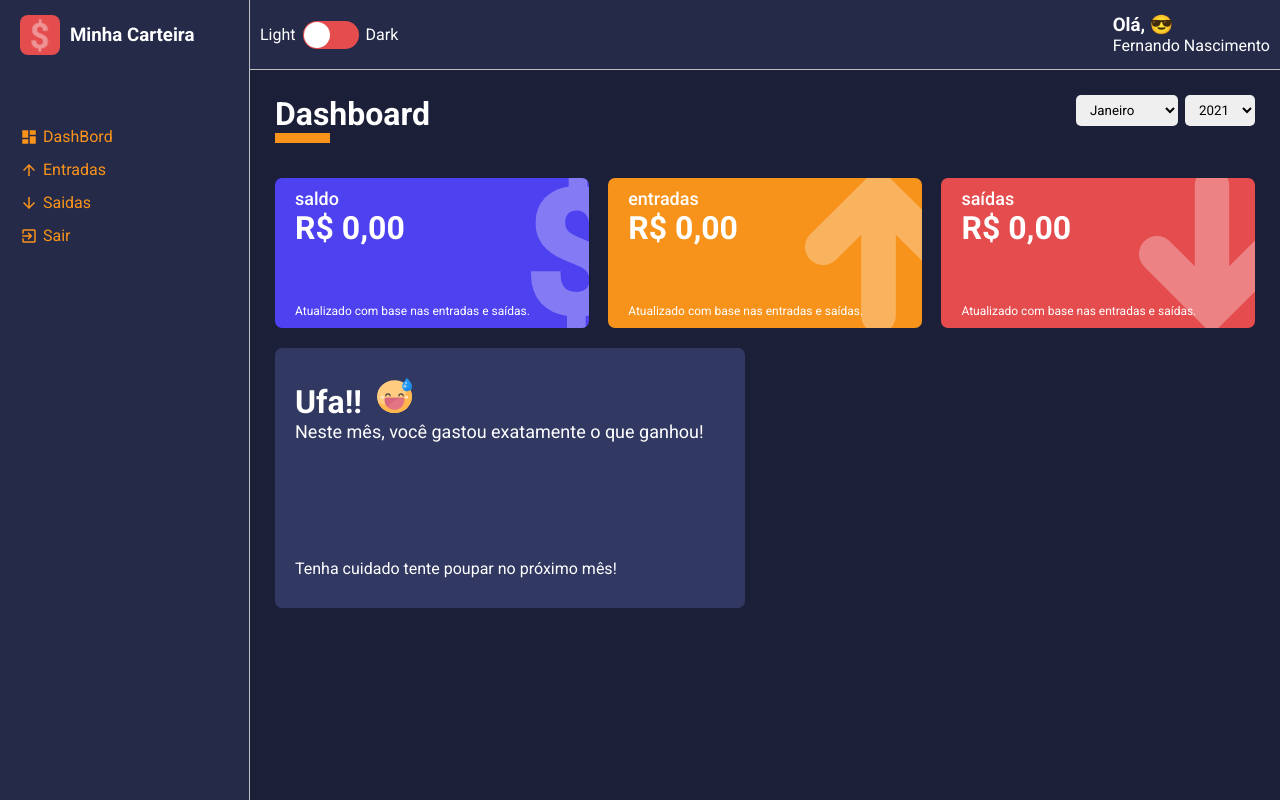
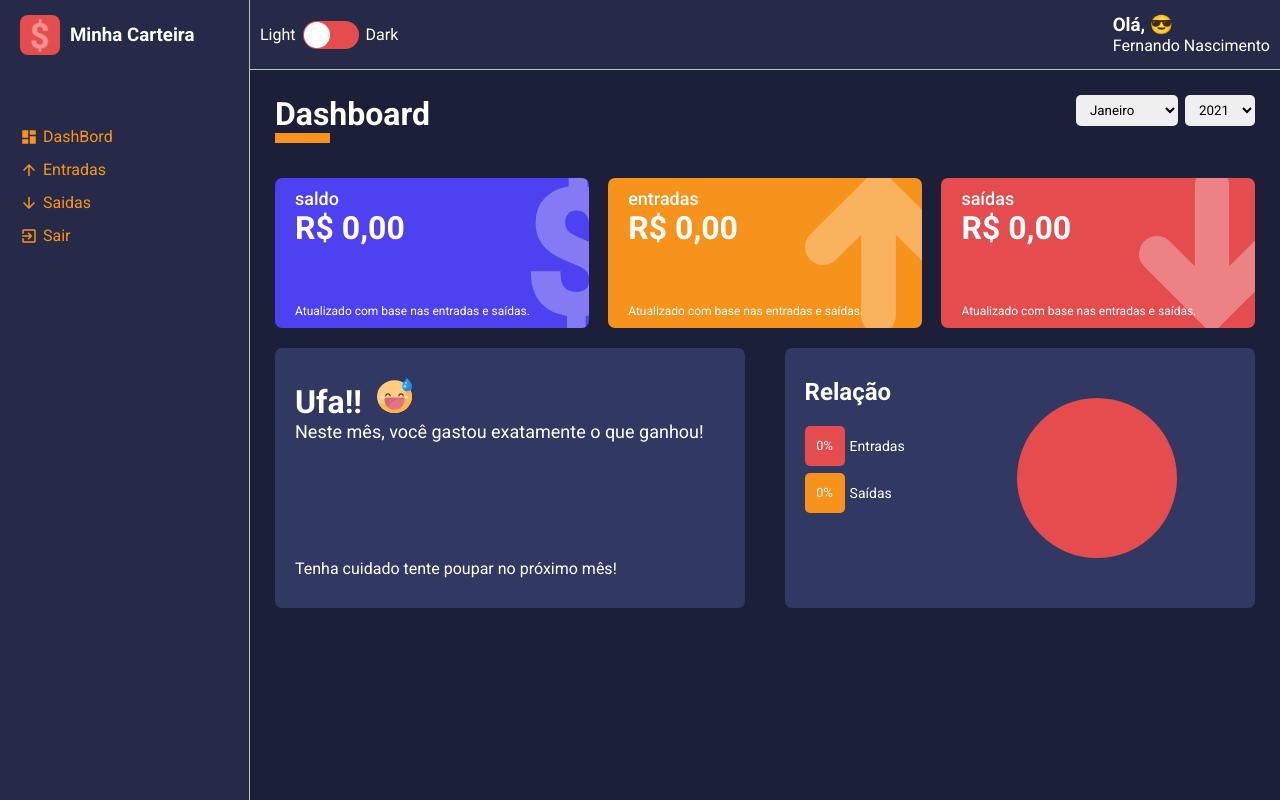
Before and after one commit to fernandonas/despesas, a React (Create React App) app: page /dashboard in a window 1280 px wide. Built offline with nearby package versions, Linux system fonts and the light colour scheme.

Commit message:
Adicionado porcentagem

```diff
--- /dev/null
+++ b/src/Components/BalanceGrafic/index.tsx
@@ -0,0 +1,37 @@
+import React from 'react';
+import { Container, SideLeft, SideRight, Legend, LegendContainer, Pizza } from './styles';
+
+interface IBalanceGraficProps {
+    data: {
+        name: string;
+        value: number;
+        percent: number;
+        color: string;
+    }[]
+}
+
+const BalanceGrafic: React.FC<IBalanceGraficProps> = ({ data }) => {
+    return (
+        <Container>
+            <SideLeft>
+                <h2>Relação</h2>
+                <LegendContainer>
+                    {
+                        data.map((indicator, index) => (
+                            <Legend key={index} color={indicator.color}>
+                                <div>{indicator.percent}</div>
+                                <span>{indicator.name}</span>
+                            </Legend>
+
+                        ))
+                    }
+                </LegendContainer>
+            </SideLeft>
+            <SideRight>
+                <Pizza />
+            </SideRight>
+        </Container>
+    )
+}
+
+export default BalanceGrafic;
--- /dev/null
+++ b/src/Components/BalanceGrafic/styles.ts
@@ -0,0 +1,84 @@
+import styled from 'styled-components'
+
+interface ILegendProps {
+    color: string;
+}
+
+export const Container = styled.div`
+    background-color: ${props => props.theme.colors.tertiary};
+    width: 48%;
+    height: 260px;
+    border-radius: 7px;
+    margin: 10px 0px;
+    display: flex;
+`;
+
+export const SideLeft = styled.aside`
+    padding: 30px 20px;
+
+    > h2 {
+        margin-bottom: 20px;
+    }
+
+
+`;
+
+export const SideRight = styled.main`
+    display: flex;
+    width: 100%;
+    justify-content: center;
+    align-items: center;
+`;
+
+export const Pizza = styled.div`
+    width: 160px;
+    height: 160px;
+    border-radius: 100%;
+    background-color: ${props => props.theme.colors.warning};
+`;
+
+export const Legend = styled.li<ILegendProps>`
+    display: flex;
+    align-items: center;
+    margin-bottom: 7px;
+    font-size: 14px;
+
+    > div {
+       background-color: ${props => props.color};
+       width:40px;
+       height: 40px;
+       font-size: 0.8rem;
+       border-radius: 5px;
+       line-height: 40px;
+       text-align: center;
+    }
+
+    > div:after {
+        content: '%'
+    }
+
+    > span {
+        margin-left: 5px;
+    }
+
+`;
+
+export const LegendContainer = styled.ul`
+    list-style: none;
+    max-height: 170px;
+    padding-right: 15px;
+    overflow-y: scroll;
+
+    ::-webkit-scrollbar {
+        width: 10px;
+    }
+    ::-webkit-scrollbar-thumb {
+        background-color: ${props => props.theme.colors.secondary};
+        border-radius: 10px;
+        border: 1px solid gray
+    }
+    ::-webkit-scrollbar-track {
+        background-color: ${props => props.theme.colors.tertiary};
+    }
+
+`;
--- a/src/Components/Content/styles.ts
+++ b/src/Components/Content/styles.ts
@@ -7,16 +7,20 @@ background-color: ${props => props.theme.colors.primary};
 padding: 25px;
 height: calc(100vh - 70px);
 overflow-y: scroll;
+min-width: 1000px;
 
 ::-webkit-scrollbar {
     width: 10px;
 }
+
 ::-webkit-scrollbar-thumb {
     background-color: ${props => props.theme.colors.secondary};
     border-radius: 10px;
     border: 1px solid gray
 }
+
 ::-webkit-scrollbar-track {
     background-color: ${props => props.theme.colors.tertiary};
 }
+
 `;
--- a/src/Components/WalletBox/styles.ts
+++ b/src/Components/WalletBox/styles.ts
@@ -8,13 +8,29 @@ export const Container = styled.div<IContainerProps>`
     width: 32%;
     height: 150px;
     margin: 10px 0px;
-
     background-color: ${props => props.color};
     color: ${props => props.theme.colors.white};
     border-radius: 7px;
     padding: 10px 20px;
     position: relative;
     overflow: hidden;
+
+    &:hover {
+        overflow: visible;
+    }
+
+    &:hover > img {
+        opacity: 1;
+        top: 1000px;
+        transform: rotate( 180deg );
+        transition: all 1s ease-in;
+    }
+
+    &:not(:hover) > img {
+        top: -10px;
+        transition: all 3s;
+    }
+
      > img {
          height: 110%;
          position: absolute;
--- a/src/Pages/Dashboard/index.tsx
+++ b/src/Pages/Dashboard/index.tsx
@@ -10,6 +10,7 @@ import MessageBox from '../../Components/MessageBox'
 import happy from '../../Assets/happy.svg'
 import Sad from '../../Assets/sad.svg'
 import grinning from '../../Assets/grinning.svg'
+import BalanceGrafic from '../../Components/BalanceGrafic'
 
 const Dashboard: React.FC = () => {
     const [monthSelected, setMonthSelected] = useState<number>(new Date().getMonth() + 1);
@@ -51,7 +52,7 @@ const Dashboard: React.FC = () => {
             const year = date.getFullYear();
             const month = date.getMonth() + 1;
 
-            if (month === monthSelected && year === yearSelected){
+            if (month === monthSelected && year === yearSelected) {
                 try {
                     total += Number(item.amount);
 
@@ -72,7 +73,7 @@ const Dashboard: React.FC = () => {
             const year = date.getFullYear();
             const month = date.getMonth() + 1;
 
-            if (month === monthSelected && year === yearSelected){
+            if (month === monthSelected && year === yearSelected) {
                 try {
                     total += Number(item.amount);
 
@@ -89,22 +90,22 @@ const Dashboard: React.FC = () => {
     }, [totalGains, totalExpenses]);
 
     const message = useMemo(() => {
-        if(totalBalance < 0){
-            return{
+        if (totalBalance < 0) {
+            return {
                 title: 'Que triste!',
                 description: 'Neste mês, você gastou mais do que deveria.',
                 footerText: 'Verifique seus gastos e tente cortar algumas coisas desnecessárias.',
                 icon: Sad
             }
         } else if (totalBalance === 0) {
-            return{
+            return {
                 title: 'Ufa!!',
                 description: 'Neste mês, você gastou exatamente o que ganhou!',
                 footerText: 'Tenha cuidado tente poupar no próximo mês!',
                 icon: grinning
             }
         } else {
-            return{
+            return {
                 title: 'Muito bem!',
                 description: 'Sua Carteira está positiva!!',
                 footerText: 'Continue assim considere investir seu saldo.',
@@ -112,6 +113,32 @@ const Dashboard: React.FC = () => {
             }
         }
     }, [totalBalance]);
+
+    const relationExpensesVsGains = useMemo(() => {
+        const total = totalGains + totalExpenses
+        const percentGains = (totalGains / total) * 100;
+        const percentExpenses = (totalExpenses / total) * 100;
+
+        debugger
+
+        const data = [
+            {
+                name: 'Entradas',
+                value: totalGains,
+                percent: isNaN(+percentGains.toFixed(1)) ? 0 : +percentGains.toFixed(1),
+                color: '#E44C4E'
+            },
+            {
+                name: 'Saídas',
+                value: totalExpenses,
+                percent: isNaN(+percentExpenses.toFixed(1)) ? 0 : +percentExpenses.toFixed(1) ,
+                color: '#F7931B'
+            },
+        ]
+
+        return data;
+
+    }, [totalGains, totalExpenses])
 
     const handleMonthSelected = (month: string) => {
         try {
@@ -172,9 +199,11 @@ const Dashboard: React.FC = () => {
                     title={message.title}
                     description={message.description}
                     footerText={message.footerText}
-                    >
+                >
+                </MessageBox>
+                <BalanceGrafic data={relationExpensesVsGains}>
 
-                </MessageBox>
+                </BalanceGrafic>
             </Content>
         </Container>
     )
```
Also changed, not shown: 1 other file (tests, documents, lock files or other folders).
